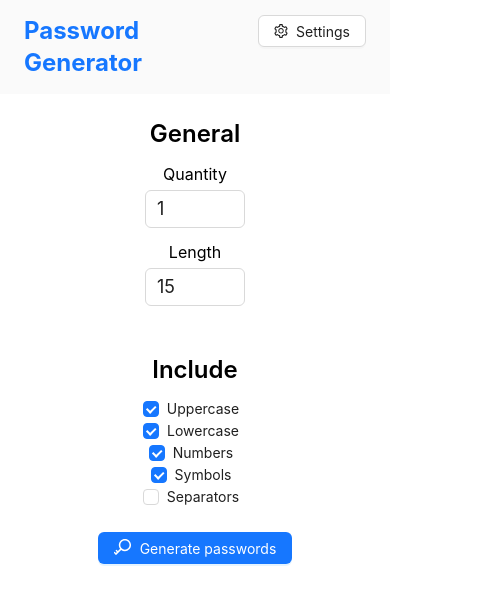
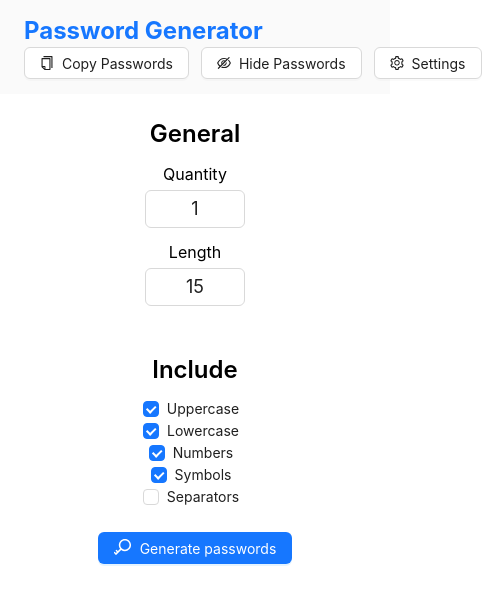
Before and after one commit to alessandro-sherhey/password-generator, a React (Vite) app: page / in a window 390 px wide. Shown: the top 604 px of the page, 482 px wide, since content can reach past the window. Built offline with nearby package versions, Linux system fonts and the light colour scheme.

Commit message:
Added hide password function

```diff
--- a/src/components/GeneralOptions.jsx
+++ b/src/components/GeneralOptions.jsx
@@ -31,7 +31,7 @@ const GeneralOptions = () => {
                 value={quantity}
                 onChange={changeQuantity}
                 max={100}
-                className="mt-1 max-w-[100px] text-lg"
+                className="mt-1 max-w-[100px] text-lg text-center"
             />
 
             <div className="mt-3" />
@@ -42,7 +42,7 @@ const GeneralOptions = () => {
                 value={length}
                 onChange={changeLength}
                 max={150}
-                className="mt-1 max-w-[100px] text-lg"
+                className="mt-1 max-w-[100px] text-lg text-center"
             />
         </section>
     )
--- a/src/components/Navbar.jsx
+++ b/src/components/Navbar.jsx
@@ -1,10 +1,20 @@
 import { Link } from "react-router-dom"
 import styles from "../styles/styles"
 import { Button } from "antd"
-import { KeyOutlined, SettingOutlined } from "@ant-design/icons"
+import { CopyOutlined, EyeOutlined, EyeInvisibleOutlined, KeyOutlined, SettingOutlined } from "@ant-design/icons"
 import { motion } from "framer-motion"
+import { useSelector, useDispatch } from "react-redux"
 
 const Navbar = () => {
+  const dispatch = useDispatch();
+  const hidden = useSelector(state => state.options.hidden);
+  const toggleHidden = e => {
+    dispatch({
+      type: 'options/setHidden',
+      payload: !hidden
+    })
+  }
+
   return (
     <motion.div
       animate={{
@@ -18,13 +28,32 @@ const Navbar = () => {
       <nav
         className={`
           ${styles.paddingX}
-          py-[15px] w-full flex justify-between align-middle bg-bg-2 relative top-[-62px]
+          py-[15px] w-full flex flex-col justify-between align-middle bg-bg-2 relative top-[-62px]
+          lg:flex-row
         `}
       >
           <div className="flex items-center">
               <h1 className="text-2xl font-bold text-primary">Password Generator</h1>
           </div>
-          <div>
+          <div className="flex">
+              <Button
+                icon={<CopyOutlined />}
+                className={`${styles.button} bg-bg-1 mr-3`}
+              >Copy Passwords</Button>
+              <Button
+                icon={ !hidden ?
+                  <EyeInvisibleOutlined /> :
+                  <EyeOutlined />
+                }
+                className={`${styles.button} bg-bg-1 mr-3`}
+                onClick={toggleHidden}
+              >
+                { !hidden ?
+                  'Hide Passwords' :
+                  'Show Passwords'
+                }
+              </Button>
+
               <Link
                 to="/#/settings"
                 className="flex items-center"
--- a/src/components/PasswordsList.jsx
+++ b/src/components/PasswordsList.jsx
@@ -1,27 +1,34 @@
 import React, { useEffect } from 'react'
 import PasswordBox from './PasswordBox'
 import { useAnimate, stagger, AnimatePresence } from 'framer-motion'
-import { useDispatch } from 'react-redux'
+import { useDispatch, useSelector } from 'react-redux'
 import styles from '../styles/styles'
+import { EyeInvisibleOutlined } from '@ant-design/icons'
 
 const PasswordsList = ({ passwords }) => {
     const [scope, animate] = useAnimate();
+    const hidden = useSelector(state => state.options.hidden)
 
     useEffect(() => {
         if (passwords.length > 0) {
             animate("*", {opacity: [0, 1]}, {delay: stagger(.05)})
         }
-    }, [passwords])
+    }, [passwords, hidden])
 
     return (
         <section
-            className='flex justify-around flex-wrap px-8 mt-7'
+            className='flex flex-col text-center px-8 my-7'
             ref={scope}
         >
-            {
+            {   !hidden
+                ?
                 passwords.map(password => (
                     <PasswordBox password={password} />
                 ))
+                :
+                <EyeInvisibleOutlined
+                    className='text-5xl sm:text-7xl text-[#bbb]'
+                />
             }
         </section>
     )
--- a/src/redux/optionsSlice.js
+++ b/src/redux/optionsSlice.js
@@ -13,7 +13,8 @@ const optionsSlice = createSlice({
             numbers: true,
             symbols: true,
             separators: false
-        }
+        },
+        hidden: false
     },
     reducers: {
         setQuantity: (state, action) => { state.general.quantity = action.payload },
@@ -24,8 +25,10 @@ const optionsSlice = createSlice({
         setNumbers: (state, action) => { state.include.numbers = action.payload },
         setSymbols: (state, action) => { state.include.symbols = action.payload },
         setSeparators: (state, action) => { state.include.separators = action.payload },
+
+        setHidden: (state, action) => { state.hidden = action.payload }
     }
 })
 
-export const { setQuantity, setLength, setUppercase, setLowercase, setNumbers, setSymbols, setSeparators } = optionsSlice.actions;
+export const { setQuantity, setLength, setUppercase, setLowercase, setNumbers, setSymbols, setSeparators, setHidden } = optionsSlice.actions;
 export default optionsSlice.reducer
--- a/src/styles/index.css
+++ b/src/styles/index.css
@@ -1,6 +1,14 @@
 @tailwind base;
 @tailwind components;
 @tailwind utilities;
+
+@layer base {
+  input[type="number"]::-webkit-inner-spin-button,
+  input[type="number"]::-webkit-outer-spin-button {
+    -webkit-appearance: none;
+    margin: 0;
+  }
+}
 
 :root {
   font-family: Inter, system-ui, Avenir, Helvetica, Arial, sans-serif;
@@ -13,35 +21,3 @@
 
   background-color: white;
 }
-
-.blue-text-gradient {
-  /* background: -webkit-linear-gradient(#eee, #333); */
-  background: #56ccf2; /* fallback for old browsers */
-  background: -webkit-linear-gradient(
-    to top,
-    #2f80ed,
-    #56ccf2
-  ); /* Chrome 10-25, Safari 5.1-6 */
-  background: linear-gradient(
-    to top,
-    #2f80ed,
-    #56ccf2
-  ); /* W3C, IE 10+/ Edge, Firefox 16+, Chrome 26+, Opera 12+, Safari 7+ */
-  -webkit-background-clip: text;
-  -webkit-text-fill-color: transparent;
-}
-
-.blue-gradient {
-  /* background: -webkit-linear-gradient(#eee, #333); */
-  background: #56ccf2; /* fallback for old browsers */
-  background: -webkit-linear-gradient(
-    to top,
-    #2f80ed,
-    #56ccf2
-  ); /* Chrome 10-25, Safari 5.1-6 */
-  background: linear-gradient(
-    to top,
-    #2f80ed,
-    #56ccf2
-  ); /* W3C, IE 10+/ Edge, Firefox 16+, Chrome 26+, Opera 12+, Safari 7+ */
-}
```
